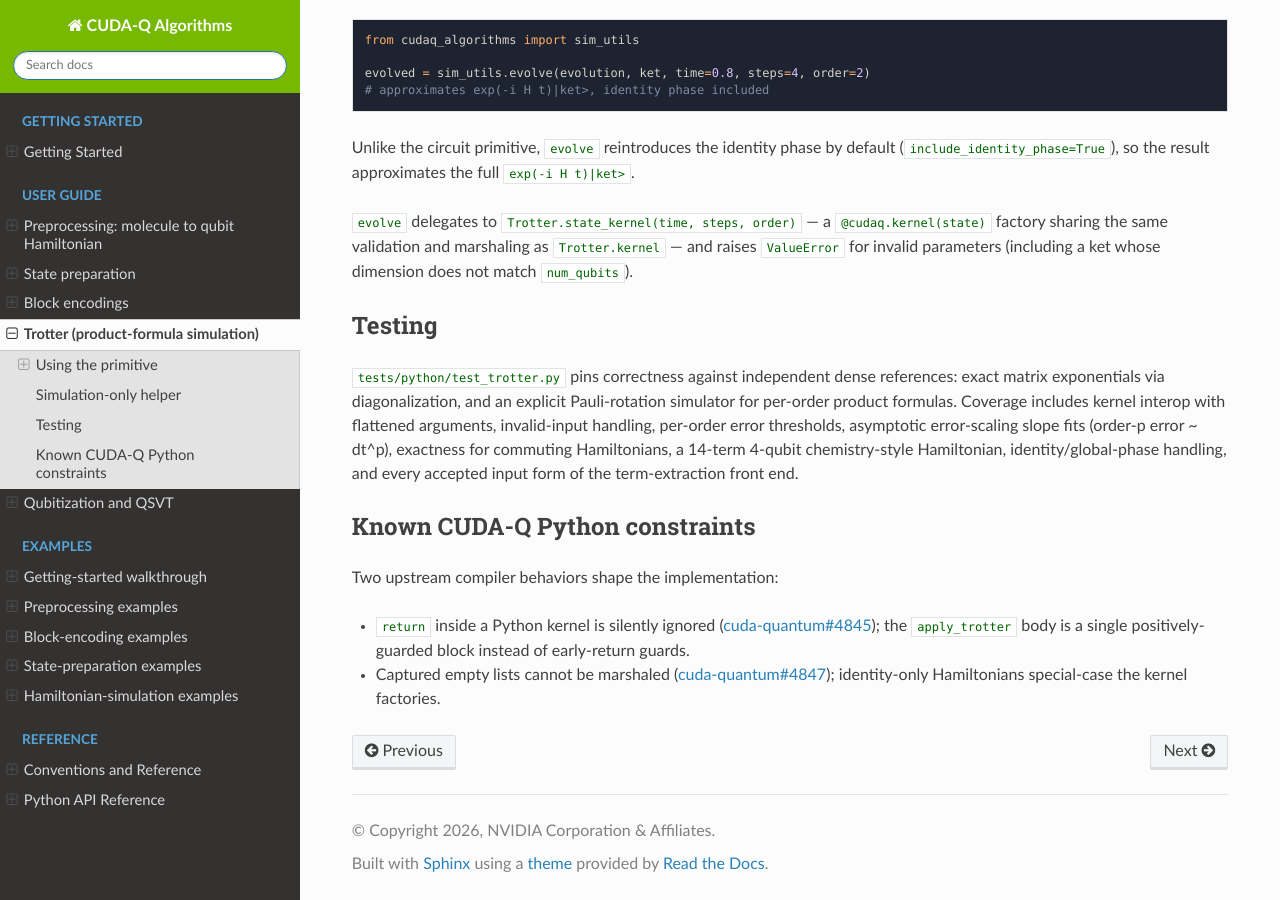
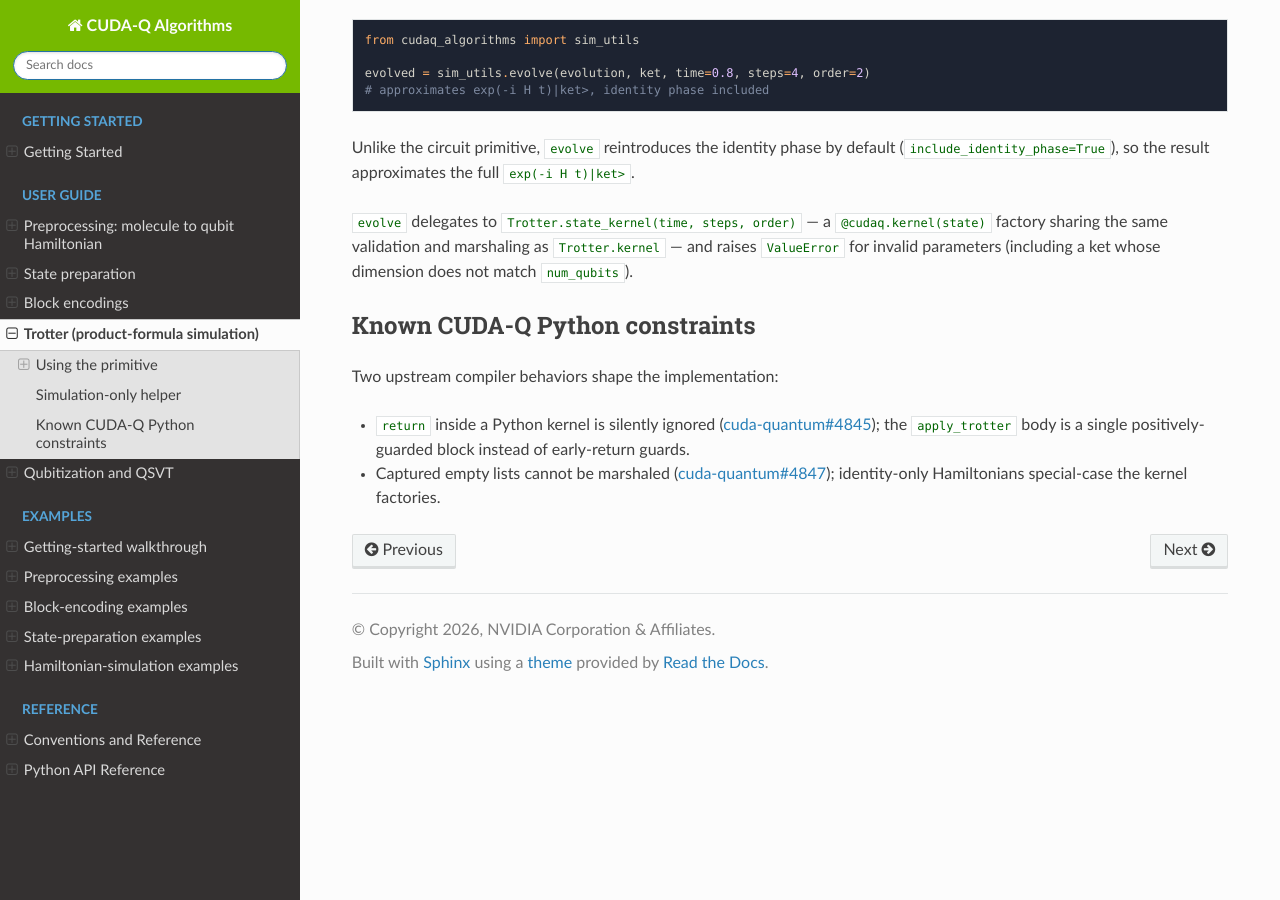
Before and after one commit to NVIDIA/cudaq-algorithms, a Sphinx documentation site: the page built from docs/sphinx/guide/trotter.rst, in a window 1280 px wide and 900 px high, scrolled down 2457 px. Built offline with Sphinx 7.4.7 and the Read the Docs theme 3.1.0, drawn with Linux system fonts in a browser that asks for light colours; some of the changed text lies outside the part shown.

Commit message:
docs: final-review wording pass
- state_prep.rst drops the remaining former-compiled-implementation
  narration (three instances) and states the current contracts directly;
  the 'relocated' phrasing in state_prep/trotter example pointers goes
  the same way.
- preprocessing.rst: the chemistry-bridge cross-reference said 'below'
  but the section moved above it.
- trotter.rst drops its 'Testing' section, matching the removals of the
  equivalent test-suite narrations from the other guide pages.
- block_encodings.rst: the protocol subsection is renamed 'Implementing
  the protocol' so the sidebar no longer shows two near-identical
  'Bring your own encoding' headings.
- getting_started's guide list describes block_encodings as PauliLCU +
  the protocol + the worked example, matching the restructured page.
- The numbered examples' copyright box is realigned to the repo's
  80-column rule; one bare ket in the qsvt module docstring wrapped.

```diff
--- a/docs/sphinx/examples/python/01_quickstart_block_encoding.py
+++ b/docs/sphinx/examples/python/01_quickstart_block_encoding.py
@@ -1,7 +1,7 @@
 #!/usr/bin/env python3
 # ============================================================================ #
 # Copyright (c) 2026 NVIDIA Corporation & Affiliates.                          #
-# All rights reserved.                                                        #
+# All rights reserved.                                                         #
 #                                                                              #
 # This source code and the accompanying materials are made available under     #
 # the terms of the Apache License 2.0 which accompanies this distribution.     #
--- a/docs/sphinx/examples/python/02_hamiltonian_simulation.py
+++ b/docs/sphinx/examples/python/02_hamiltonian_simulation.py
@@ -1,7 +1,7 @@
 #!/usr/bin/env python3
 # ============================================================================ #
 # Copyright (c) 2026 NVIDIA Corporation & Affiliates.                          #
-# All rights reserved.                                                        #
+# All rights reserved.                                                         #
 #                                                                              #
 # This source code and the accompanying materials are made available under     #
 # the terms of the Apache License 2.0 which accompanies this distribution.     #
--- a/docs/sphinx/examples/python/03_chemistry_to_ground_state.py
+++ b/docs/sphinx/examples/python/03_chemistry_to_ground_state.py
@@ -1,7 +1,7 @@
 #!/usr/bin/env python3
 # ============================================================================ #
 # Copyright (c) 2026 NVIDIA Corporation & Affiliates.                          #
-# All rights reserved.                                                        #
+# All rights reserved.                                                         #
 #                                                                              #
 # This source code and the accompanying materials are made available under     #
 # the terms of the Apache License 2.0 which accompanies this distribution.     #
--- a/docs/sphinx/examples/python/04_double_factorization_and_the_protocol.py
+++ b/docs/sphinx/examples/python/04_double_factorization_and_the_protocol.py
@@ -1,7 +1,7 @@
 #!/usr/bin/env python3
 # ============================================================================ #
 # Copyright (c) 2026 NVIDIA Corporation & Affiliates.                          #
-# All rights reserved.                                                        #
+# All rights reserved.                                                         #
 #                                                                              #
 # This source code and the accompanying materials are made available under     #
 # the terms of the Apache License 2.0 which accompanies this distribution.     #
--- a/docs/sphinx/examples/python/05_state_prep_and_injection.py
+++ b/docs/sphinx/examples/python/05_state_prep_and_injection.py
@@ -1,7 +1,7 @@
 #!/usr/bin/env python3
 # ============================================================================ #
 # Copyright (c) 2026 NVIDIA Corporation & Affiliates.                          #
-# All rights reserved.                                                        #
+# All rights reserved.                                                         #
 #                                                                              #
 # This source code and the accompanying materials are made available under     #
 # the terms of the Apache License 2.0 which accompanies this distribution.     #
--- a/docs/sphinx/examples/python/06_bring_your_own_encoding.py
+++ b/docs/sphinx/examples/python/06_bring_your_own_encoding.py
@@ -1,7 +1,7 @@
 #!/usr/bin/env python3
 # ============================================================================ #
 # Copyright (c) 2026 NVIDIA Corporation & Affiliates.                          #
-# All rights reserved.                                                        #
+# All rights reserved.                                                         #
 #                                                                              #
 # This source code and the accompanying materials are made available under     #
 # the terms of the Apache License 2.0 which accompanies this distribution.     #
--- a/docs/sphinx/examples/python/07_matrix_inversion_qsvt.py
+++ b/docs/sphinx/examples/python/07_matrix_inversion_qsvt.py
@@ -1,7 +1,7 @@
 #!/usr/bin/env python3
 # ============================================================================ #
 # Copyright (c) 2026 NVIDIA Corporation & Affiliates.                          #
-# All rights reserved.                                                        #
+# All rights reserved.                                                         #
 #                                                                              #
 # This source code and the accompanying materials are made available under     #
 # the terms of the Apache License 2.0 which accompanies this distribution.     #
--- a/docs/sphinx/getting_started/index.rst
+++ b/docs/sphinx/getting_started/index.rst
@@ -65,7 +65,8 @@
 
 - :doc:`../guide/preprocessing` — molecule / integrals to a qubit Hamiltonian.
 - :doc:`../guide/state_prep` — Hartree-Fock, UCC, and Givens state preparation.
-- :doc:`../guide/block_encodings` — ``PauliLCU``, double factorization, the protocol.
+- :doc:`../guide/block_encodings` — ``PauliLCU``, the ``BlockEncoding``
+  protocol, and a worked double-factorized example encoding.
 - :doc:`../guide/trotter` and :doc:`../guide/qubitization_qsvt` — the two
   Hamiltonian-simulation routes.
 - :doc:`../conventions` — qubit ordering, integral tensors, and normalization
--- a/docs/sphinx/guide/block_encodings.rst
+++ b/docs/sphinx/guide/block_encodings.rst
@@ -145,8 +145,8 @@
   the walk construction); `Walk.moment` and the QSVT response conventions
   rely on this.
 
-Bring your own encoding
-~~~~~~~~~~~~~~~~~~~~~~~~~
+Implementing the protocol
+~~~~~~~~~~~~~~~~~~~~~~~~~~~
 
 Because conformance is structural, a sparse-oracle, block-diagonal, or any
 custom encoding plugs into `Walk` and `QSVT` simply by implementing the
--- a/docs/sphinx/guide/preprocessing.rst
+++ b/docs/sphinx/guide/preprocessing.rst
@@ -195,7 +195,7 @@
 Inserted before the transform, it is an **optional compression** of the
 `eri` tensor: reconstruct a truncated tensor with `reconstruct_eri` and
 feed it to `qubit_hamiltonian` in place of the exact one (see the chemistry
-bridge below). The double-factorized *block encoding* that consumes a
+bridge above). The double-factorized *block encoding* that consumes a
 factorization directly -- the worked `DoubleFactorizedEncoding` example --
 is described on :doc:`block_encodings`.
 
--- a/docs/sphinx/guide/trotter.rst
+++ b/docs/sphinx/guide/trotter.rst
@@ -147,18 +147,6 @@
 as `Trotter.kernel` — and raises `ValueError` for invalid parameters
 (including a ket whose dimension does not match `num_qubits`).
 
-Testing
--------
-
-`tests/python/test_trotter.py` pins correctness against independent dense
-references: exact matrix exponentials via diagonalization, and an explicit
-Pauli-rotation simulator for per-order product formulas. Coverage includes
-kernel interop with flattened arguments, invalid-input handling, per-order
-error thresholds, asymptotic error-scaling slope fits (order-p error ~
-dt^p), exactness for commuting Hamiltonians, a 14-term 4-qubit
-chemistry-style Hamiltonian, identity/global-phase handling, and every
-accepted input form of the term-extraction front end.
-
 Known CUDA-Q Python constraints
 --------------------------------
 
```
Also changed, not shown: other parts of docs/sphinx/guide/trotter.rst (+1 -1 lines), docs/sphinx/guide/state_prep.rst (+5 -6 lines), 1 other file.
